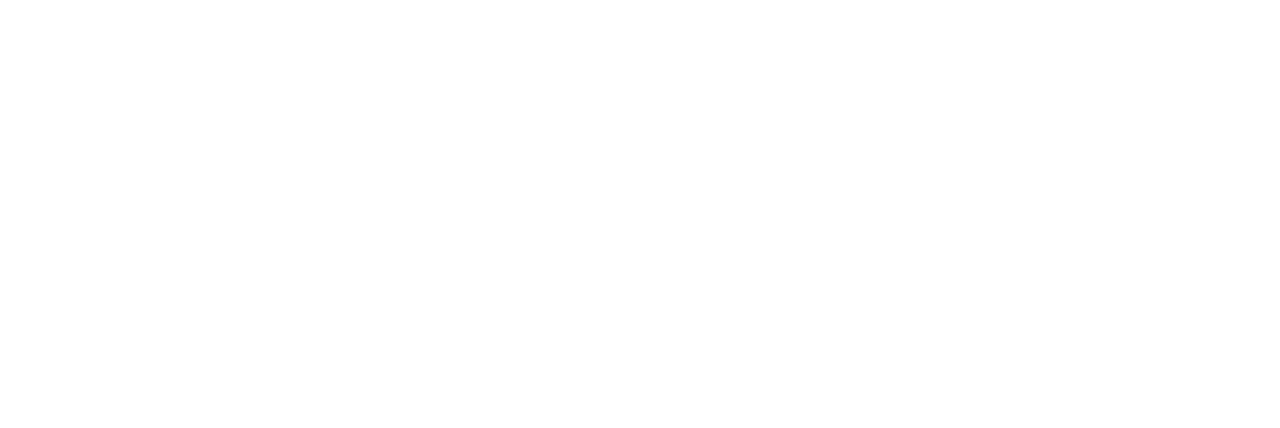
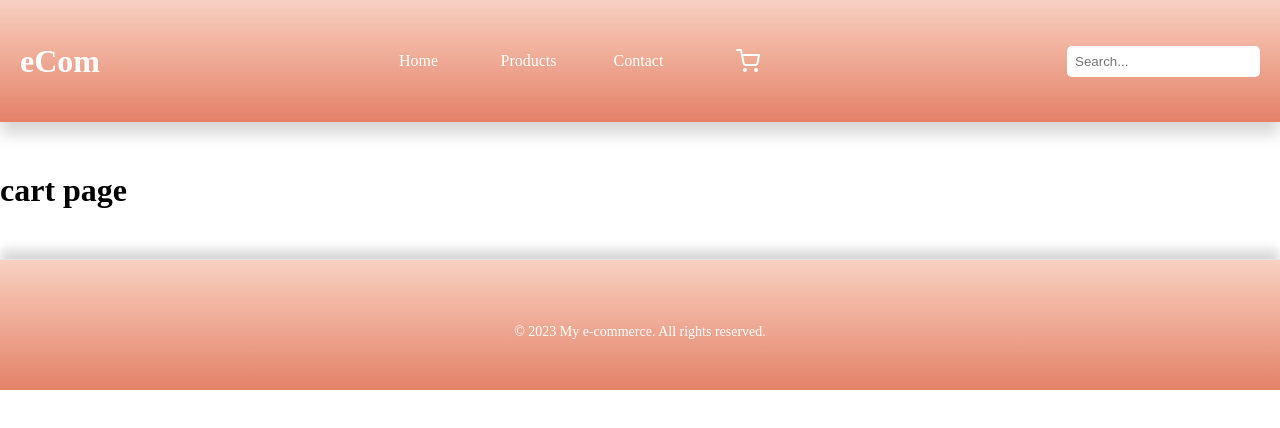
Before and after one commit to Gonlonge/ecom-store-react, a React (Create React App) app: page /cartPage in a window 1280 px wide. Before the commit this address had no page. Shown: the top 428 px of the page. Built offline with nearby package versions, Linux system fonts and the light colour scheme.

Commit message:
fixed the issue

```diff
--- a/src/App.js
+++ b/src/App.js
@@ -4,7 +4,7 @@
 import Layout from "./components/Layout";
 import Home from "./pages/Home";
 import Contact from "./pages/Contact";
-// import CartPage from "./pages/CartPage";
+import CartPage from "./pages/CartPage";
 import ProductPage from "./pages/ProductPage";
 
 function App() {
@@ -14,7 +14,7 @@
         <Route path="/" element={<Layout />}>
           <Route index element={<Home />} />
           <Route path="contact" element={<Contact />} />
-          {/* <Route path="cartPage" element={<CartPage />} /> */}
+          <Route path="cartPage" element={<CartPage />} />
           <Route path="ProductPage/:id" element={<ProductPage />} />
         </Route>
       </Routes>
--- /dev/null
+++ b/src/pages/CartPage.jsx
@@ -0,0 +1,5 @@
+function CartPage() {
+  return <h1>cart page</h1>;
+}
+
+export default CartPage;
```
